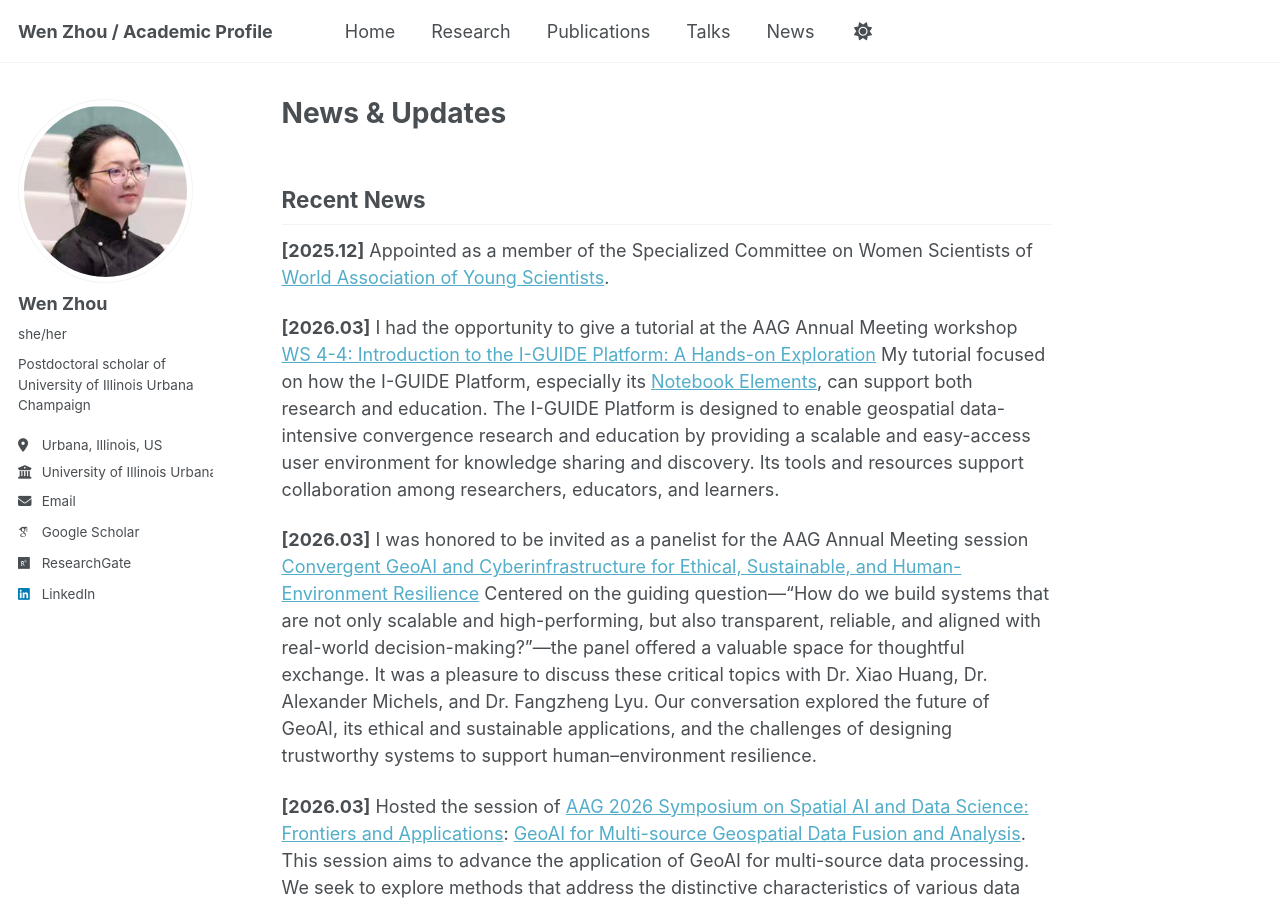
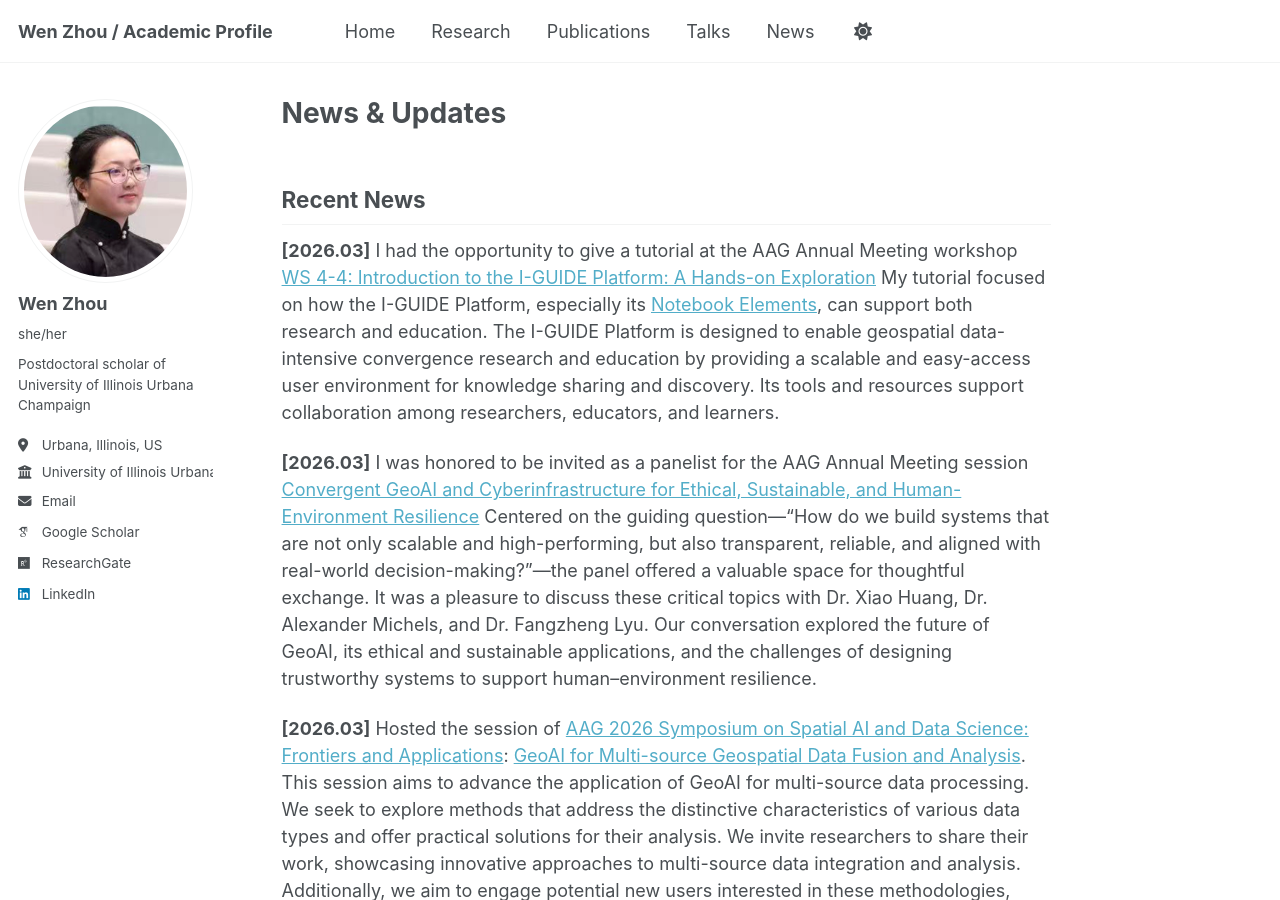
Before and after one commit to VienJou/vienjou.github.io, a Jekyll site: the page built from _pages/news.md, in a window 1280 px wide and 900 px high. Built offline with Jekyll 4.4.1, drawn with Linux system fonts in a browser that asks for light colours; some web fonts are replaced; a script that is not in the unit is left out.

Commit message:
Update recent news section by removing old entry
Removed an outdated appointment and retained recent news updates.

```diff
--- a/_pages/news.md
+++ b/_pages/news.md
@@ -5,8 +5,6 @@ author_profile: true
 ---
 
 ## Recent News
-**[2025.12]** Appointed as a member of the Specialized Committee on Women Scientists of [World Association of Young Scientists](https://waysscience.com/html/WAYS/en/index.html).
-
 **[2026.03]** I had the opportunity to give a tutorial at the AAG Annual Meeting workshop [WS 4-4: Introduction to the I-GUIDE Platform: A Hands-on Exploration](https://aag-meetings.secure-platform.com/aag2026/solicitations/93/sessiongallery/25979) My tutorial focused on how the I-GUIDE Platform, especially its [Notebook Elements](https://platform.i-guide.io/notebooks/f856fc6e-9537-4d74-b6f0-dd64881dff28), can support both research and education. The I-GUIDE Platform is designed to enable geospatial data-intensive convergence research and education by providing a scalable and easy-access user environment for knowledge sharing and discovery. Its tools and resources support collaboration among researchers, educators, and learners.
 
 **[2026.03]** I was honored to be invited as a panelist for the AAG Annual Meeting session [Convergent GeoAI and Cyberinfrastructure for Ethical, Sustainable, and Human-Environment Resilience](https://aag-meetings.secure-platform.com/aag2026/solicitations/93/sessiongallery/25381) Centered on the guiding question—“How do we build systems that are not only scalable and high-performing, but also transparent, reliable, and aligned with real-world decision-making?”—the panel offered a valuable space for thoughtful exchange. It was a pleasure to discuss these critical topics with Dr. Xiao Huang, Dr. Alexander Michels, and Dr. Fangzheng Lyu. Our conversation explored the future of GeoAI, its ethical and sustainable applications, and the challenges of designing trustworthy systems to support human–environment resilience.
```
